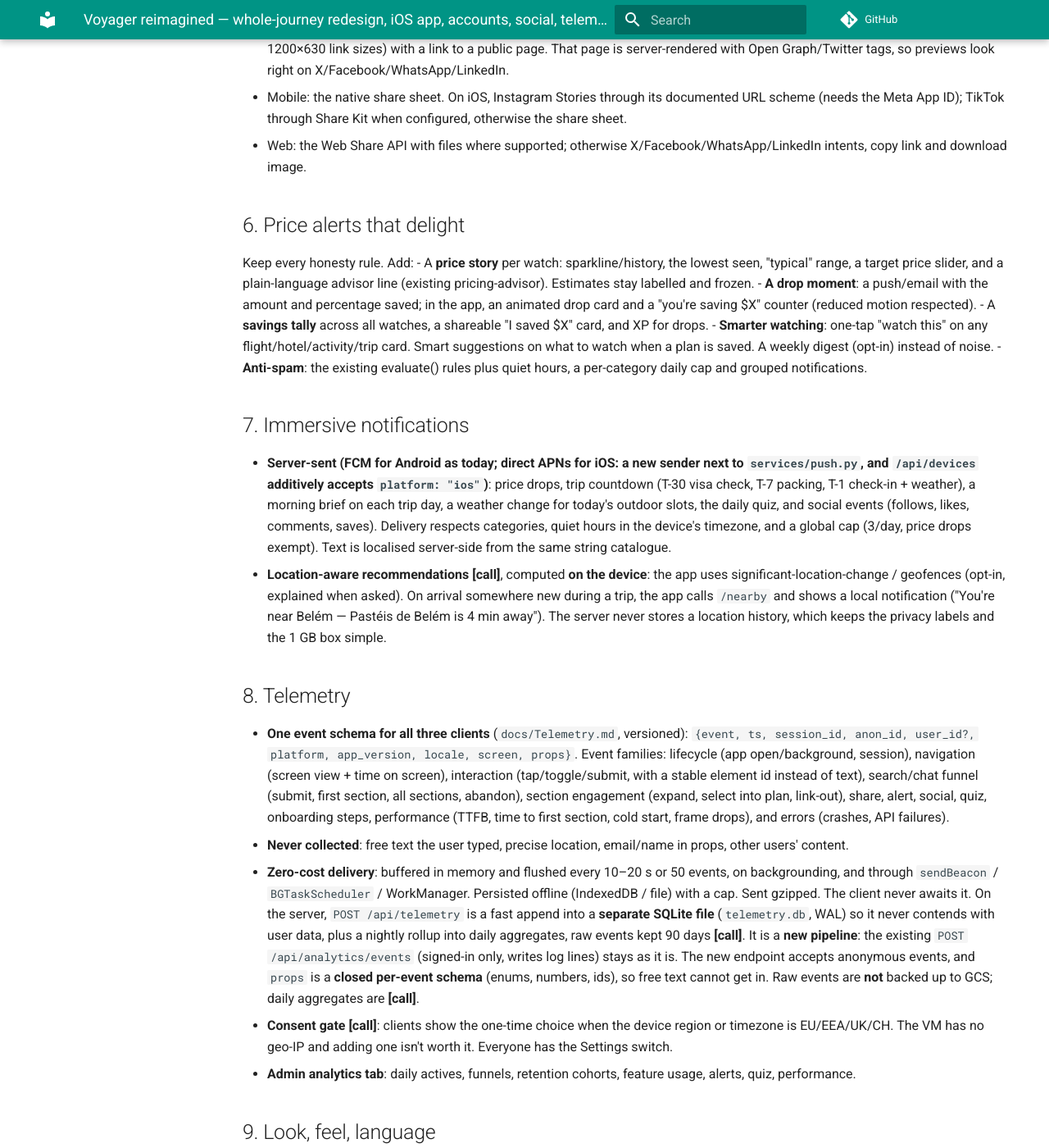
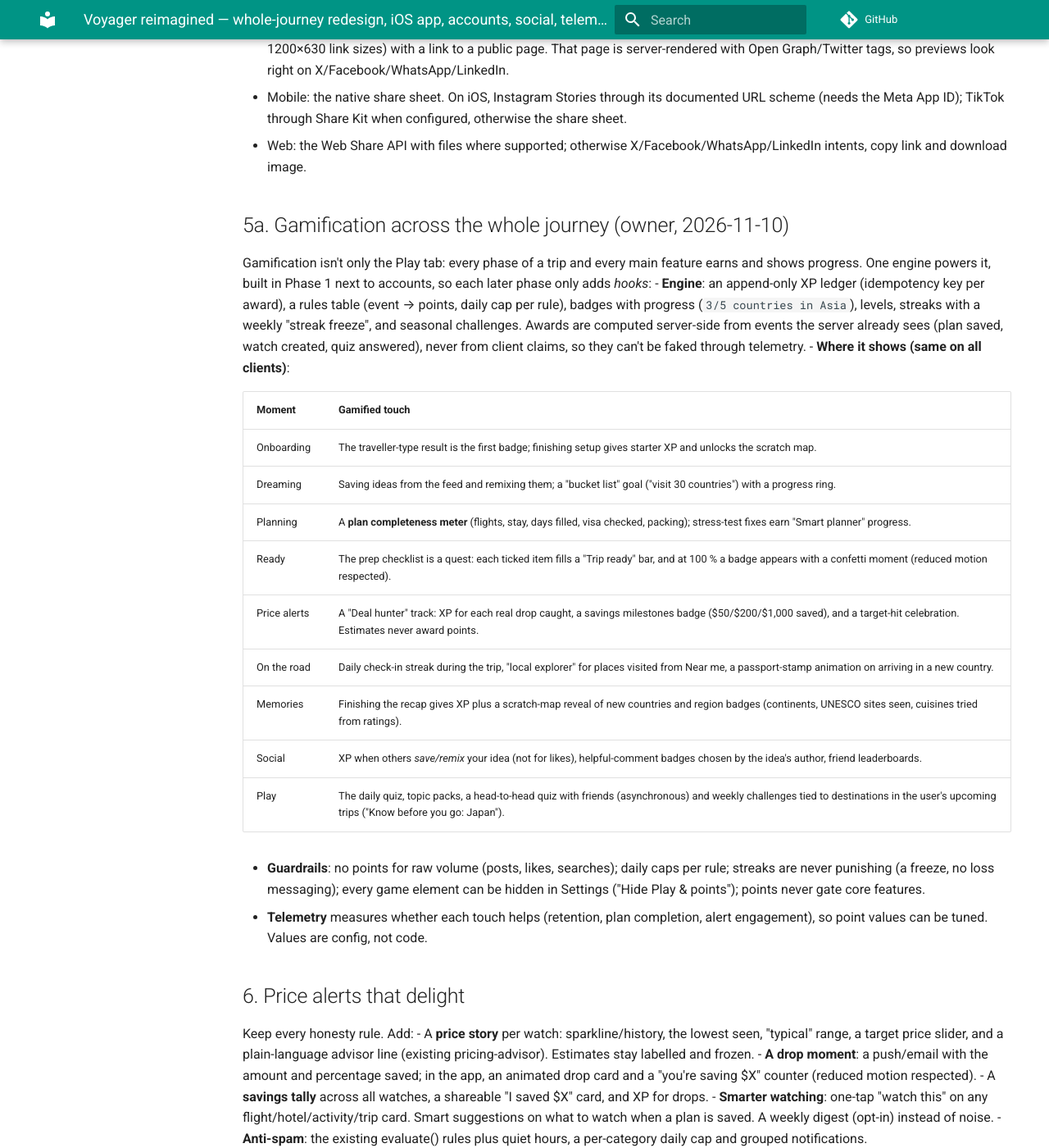
Before and after one commit to rupakc/travel-planner, an MkDocs documentation site: the page built from docs/superpowers/specs/2026-11-10-voyager-reimagined-design.md, in a window 1280 px wide and 1400 px high, scrolled down 4983 px. Shown: the whole window at 82% size. Built offline with MkDocs 1.6.1 and Material for MkDocs 9.7.7, drawn with Linux system fonts in a browser that asks for light colours; comment, search, counter and statistics services are not loaded; some of the changed text lies outside the part shown.

Commit message:
docs: weave gamification through every phase; engine moves to Phase 1
Co-Authored-By: Claude Opus 5.5 <noreply@anthropic.com>

```diff
--- a/docs/superpowers/specs/2026-11-10-voyager-reimagined-design.md
+++ b/docs/superpowers/specs/2026-11-10-voyager-reimagined-design.md
@@ -181,6 +181,34 @@ SPA reads plans exactly as today and ignores the new columns.
   - Web: the Web Share API with files where supported; otherwise X/Facebook/WhatsApp/LinkedIn intents,
     copy link and download image.
 
+## 5a. Gamification across the whole journey (owner, 2026-11-10)
+
+Gamification isn't only the Play tab: every phase of a trip and every main feature earns and shows progress.
+One engine powers it, built in Phase 1 next to accounts, so each later phase only adds *hooks*:
+- **Engine**: an append-only XP ledger (idempotency key per award), a rules table (event → points, daily cap per
+  rule), badges with progress (`3/5 countries in Asia`), levels, streaks with a weekly "streak freeze", and
+  seasonal challenges. Awards are computed server-side from events the server already sees (plan saved,
+  watch created, quiz answered), never from client claims, so they can't be faked through telemetry.
+- **Where it shows (same on all clients)**:
+
+| Moment | Gamified touch |
+|---|---|
+| Onboarding | The traveller-type result is the first badge; finishing setup gives starter XP and unlocks the scratch map. |
+| Dreaming | Saving ideas from the feed and remixing them; a "bucket list" goal ("visit 30 countries") with a progress ring. |
+| Planning | A **plan completeness meter** (flights, stay, days filled, visa checked, packing); stress-test fixes earn "Smart planner" progress. |
+| Ready | The prep checklist is a quest: each ticked item fills a "Trip ready" bar, and at 100 % a badge appears with a confetti moment (reduced motion respected). |
+| Price alerts | A "Deal hunter" track: XP for each real drop caught, a savings milestones badge ($50/$200/$1,000 saved), and a target-hit celebration. Estimates never award points. |
+| On the road | Daily check-in streak during the trip, "local explorer" for places visited from Near me, a passport-stamp animation on arriving in a new country. |
+| Memories | Finishing the recap gives XP plus a scratch-map reveal of new countries and region badges (continents, UNESCO sites seen, cuisines tried from ratings). |
+| Social | XP when others *save/remix* your idea (not for likes), helpful-comment badges chosen by the idea's author, friend leaderboards. |
+| Play | The daily quiz, topic packs, a head-to-head quiz with friends (asynchronous) and weekly challenges tied to destinations in the user's upcoming trips ("Know before you go: Japan"). |
+
+- **Guardrails**: no points for raw volume (posts, likes, searches); daily caps per rule; streaks are never
+  punishing (a freeze, no loss messaging); every game element can be hidden in Settings ("Hide Play &
+  points"); points never gate core features.
+- **Telemetry** measures whether each touch helps (retention, plan completion, alert engagement), so point
+  values can be tuned. Values are config, not code.
+
 ## 6. Price alerts that delight
 
 Keep every honesty rule. Add:
@@ -270,15 +298,16 @@ Keep every honesty rule. Add:
 | # | Phase | Ships | Depends on |
 |---|---|---|---|
 | 0 | **Foundations** | Design tokens + light/dark on web, i18n framework + the 7 catalogues for existing web UI, telemetry pipeline (backend + web SDK), parity matrix | — |
-| 1 | **Accounts** | Sign-up/verify/reset, OAuth (config-gated), sessions, account area, delete/export, daily AI quotas | 0 |
+| 1 | **Accounts + game engine** | Sign-up/verify/reset, OAuth (config-gated; the owner sends provider credentials after the build), sessions, account area, delete/export, daily AI quotas, the XP/badge/streak engine and its first hooks (onboarding, email verified) | 0 |
 | 2 | **Journey redesign (web)** | Trips hub, phases, prep checklist, Today, offline pack, expenses, recap, shared onboarding | 0, 1 |
 | 3 | **Price alerts 2.0** | Price story, drop moment, savings, one-tap watch, digest | 2 |
 | 4 | **Sharing** | Share cards, public OG pages, share flows | 2 |
-| 5 | **Social + gamification** | Profiles, ideas feed, moderation, quizzes, XP, badges, leaderboards | 1, 4 |
+| 5 | **Social + Play** | Profiles, ideas feed, moderation, quizzes, head-to-head, leaderboards, challenges | 1, 4 |
 | 6 | **Notifications** | Server categories/quiet hours/caps, trip-phase pushes, APNs | 1, 2 |
 | 7 | **iOS app** | Full parity, starting once Phase 1's API is stable; tracks web phases from then on | 1 |
 | 8 | **Android parity** | All new features + tokens + i18n + onboarding + telemetry | each phase |
 
+Each phase from 2 onwards includes its gamified touches from §5a; they belong to its "done", not to Phase 5.
 Phases 7 and 8 run in parallel with 2–6 once the API for a phase is merged. Each phase follows the same loop:
 plan → parallel implementation agents in worktrees → tests → three independent review passes → fix → PR → merge
 (green CI deploys).
```
